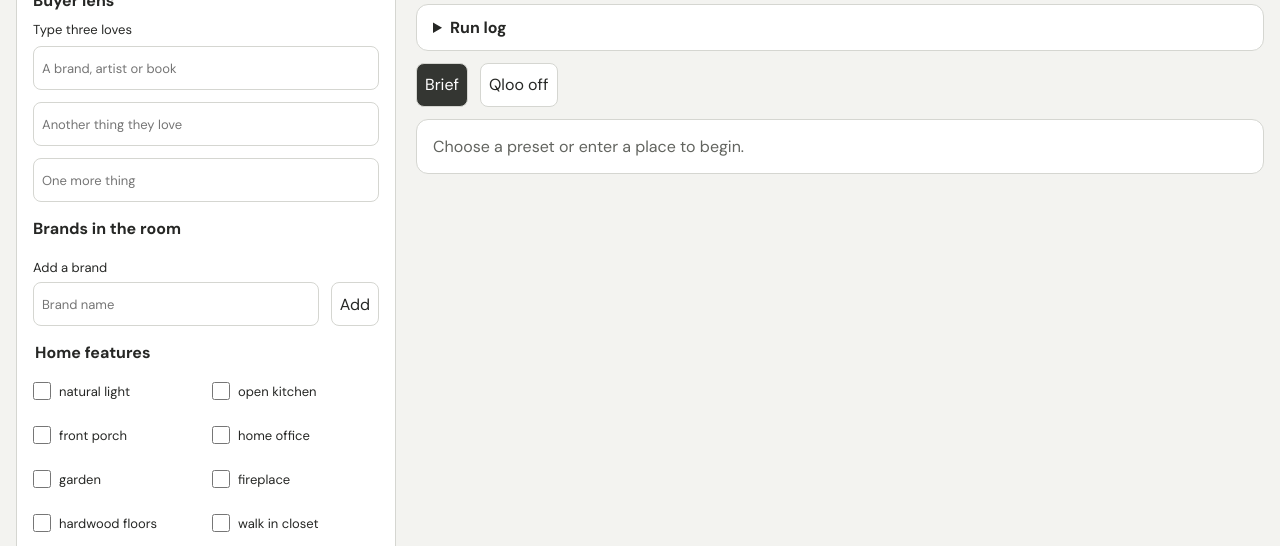
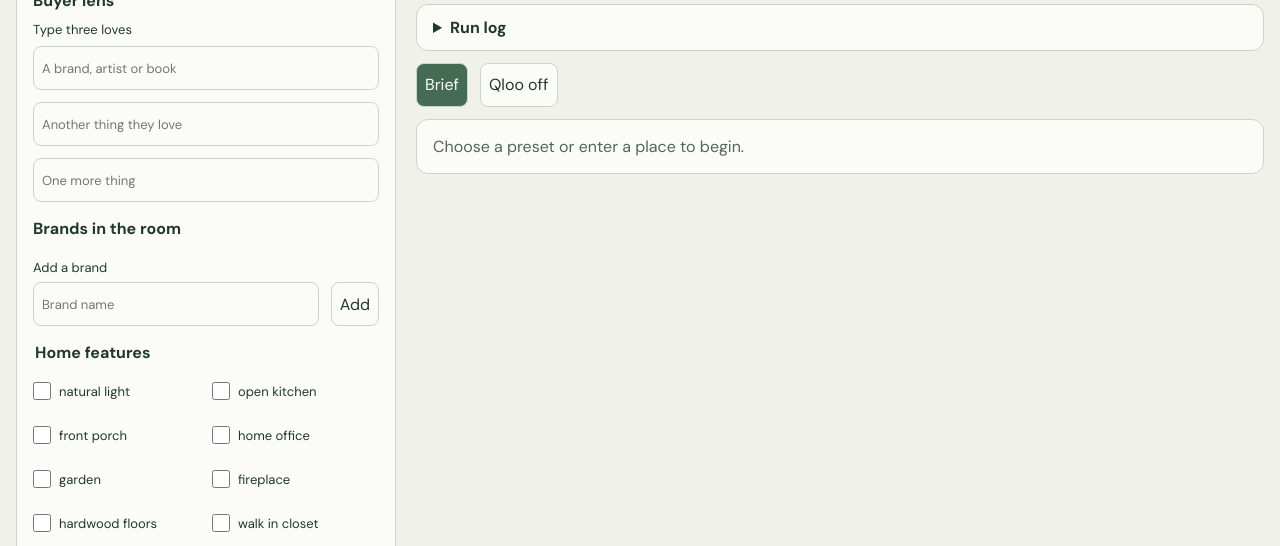
Before and after one commit to Midknight56/listing-lens, a website with bundled scripts: page public/index.html in a window 1280 px wide. Shown: the part 215-761 px from the top of the page. Built offline with nearby package versions, Linux system fonts and the light colour scheme; files whose address does not match are found by name.

Commit message:
Sage is the one theme; palette switch and other palettes removed; art doc

```diff
--- a/public/app.js
+++ b/public/app.js
@@ -24,7 +24,6 @@ const plainView = $('#plain-view');
 const briefView = $('#brief-view');
 const featureNode = $('#feature-list');
 const formDetails = $('#form-details');
-const paletteStyle = $('#palette-style');
 
 const FEATURES = ['natural light', 'open kitchen', 'front porch', 'home office', 'garden', 'fireplace', 'hardwood floors', 'walk in closet', 'updated bath', 'big windows', 'high ceilings', 'patio', 'workshop', 'reading nook'];
 let catalogue = { presets: [], lenses: [], features: FEATURES };
@@ -50,8 +49,6 @@ const localPresets = [
 ];
 const runSteps = ['Plan', 'Buyer', 'Place', 'Sections', 'Room', 'Audit', 'Write'];
 
-const palette = new URLSearchParams(location.search).get('palette');
-if (['linen', 'sage', 'harbour', 'walnut'].includes(palette)) { paletteStyle.href = `/palettes/${palette}.css`; paletteStyle.disabled = false; }
 if (matchMedia('(max-width: 899px)').matches) formDetails.open = false;
 
 function markCustom() { if (selectedPreset || selectedPresetData) { selectedPreset = null; selectedPresetData = null; drawPresets(); } }
--- a/public/index.html
+++ b/public/index.html
@@ -3,13 +3,12 @@
 <head>
   <meta charset="utf-8">
   <meta name="viewport" content="width=device-width, initial-scale=1">
-  <meta name="theme-color" content="#f5f5f3">
+  <meta name="theme-color" content="#f0f1e8">
   <title>Listing Lens</title>
   <link rel="preconnect" href="https://fonts.googleapis.com">
   <link rel="preconnect" href="https://fonts.gstatic.com" crossorigin>
   <link href="https://fonts.googleapis.com/css2?family=DM+Sans:wght@400;500;600;700&family=Fraunces:opsz,wght@9..144,500;9..144,600;9..144,700&display=swap" rel="stylesheet">
   <link rel="stylesheet" href="/theme.css">
-  <link id="palette-style" rel="stylesheet" href="" disabled>
   <link rel="stylesheet" href="/style.css">
   <script type="module" src="/app.js"></script>
 </head>
--- a/public/palettes/harbour.css
+++ /dev/null
@@ -1,5 +0,0 @@
-:root {
-  --ink: #203247; --muted: #536477; --paper: #eef2f4; --surface: #fcfdfe; --line: #ccd5dc; --accent: #9a783c;
-  --keep: #e5eee7; --keep-ink: #28553a; --swap: #f4ecd9; --swap-ink: #745817; --cut: #f3e3e1; --cut-ink: #813e38; --unknown: #eeeeec; --unknown-ink: #424440; --focus: #8a6a32;
-  --font-body: 'DM Sans', Arial, sans-serif; --font-display: 'Fraunces', Georgia, serif;
-}
--- a/public/palettes/linen.css
+++ /dev/null
@@ -1,5 +0,0 @@
-:root {
-  --ink: #302923; --muted: #655d55; --paper: #f4efe8; --surface: #fffdf9; --line: #d9cfc2; --accent: #a84e34;
-  --keep: #e5eee7; --keep-ink: #28553a; --swap: #f4ecd9; --swap-ink: #745817; --cut: #f3e3e1; --cut-ink: #813e38; --unknown: #eeeeec; --unknown-ink: #424440; --focus: #8e472f;
-  --font-body: 'DM Sans', Arial, sans-serif; --font-display: 'Fraunces', Georgia, serif;
-}
--- a/public/palettes/sage.css
+++ /dev/null
@@ -1,5 +0,0 @@
-:root {
-  --ink: #22382e; --muted: #52665b; --paper: #f0f1e8; --surface: #fbfcf7; --line: #cbd4c8; --accent: #456b54;
-  --keep: #e5eee7; --keep-ink: #28553a; --swap: #f4ecd9; --swap-ink: #745817; --cut: #f3e3e1; --cut-ink: #813e38; --unknown: #eeeeec; --unknown-ink: #424440; --focus: #456b54;
-  --font-body: 'DM Sans', Arial, sans-serif; --font-display: 'Fraunces', Georgia, serif;
-}
--- a/public/palettes/walnut.css
+++ /dev/null
@@ -1,5 +0,0 @@
-:root {
-  --ink: #f4ead8; --muted: #c6b79f; --paper: #28231e; --surface: #342d25; --line: #655848; --accent: #d39a43;
-  --keep: #244435; --keep-ink: #b9e0c7; --swap: #544523; --swap-ink: #f0d485; --cut: #552f2d; --cut-ink: #ffc0b8; --unknown: #454039; --unknown-ink: #eee6d8; --focus: #e6b75d;
-  --font-body: 'DM Sans', Arial, sans-serif; --font-display: 'Fraunces', Georgia, serif;
-}
--- a/public/style.css
+++ b/public/style.css
@@ -16,7 +16,7 @@ h1 { max-width: 680px; font: 600 clamp(30px, 4vw, 46px)/1.03 var(--font-display)
 h2 { font-size: 16px; margin-bottom: 10px; }
 h3 { font: 600 19px/1.15 var(--font-display); margin-bottom: 8px; }
 .preset-row { display: grid; grid-template-columns: repeat(3, minmax(0, 1fr)); gap: 12px; }
-.preset-card { min-width: 0; height: auto; min-height: 128px; padding: 14px; text-align: left; border-radius: 12px; background: var(--surface); display: flex; flex-direction: column; align-items: flex-start; gap: 4px; box-shadow: 0 4px 16px #00000008; }
+.preset-card { min-width: 0; height: auto; min-height: 128px; padding: 14px; text-align: left; border-radius: 12px; background: var(--surface); display: flex; flex-direction: column; align-items: flex-start; gap: 4px; box-shadow: 0 4px 16px var(--shadow); }
 .preset-city { font-size: 12px; color: var(--muted); }
 .preset-neighbourhood { font-size: 11px; color: var(--muted); }
 .preset-lens { font: 600 17px/1.15 var(--font-display); margin: 4px 0 1px; }
--- a/public/theme.css
+++ b/public/theme.css
@@ -1,10 +1,14 @@
+/* The one colour and type file. Every screen reads these names; no other file sets a colour.
+   Sage, chosen by the owner on 25 Oct 2026. Contrast against paper or surface: ink 11.03, muted 5.41,
+   white on accent 6.03, keep 7.23, swap 5.66, cut 6.30 (all at or above 4.5). The page's theme-color meta in
+   index.html repeats --paper, because a meta tag cannot read a CSS name. */
 :root {
-  --ink: #262725;
-  --muted: #62645f;
-  --paper: #f3f3f0;
-  --surface: #ffffff;
-  --line: #d5d6d1;
-  --accent: #343632;
+  --ink: #22382e;
+  --muted: #52665b;
+  --paper: #f0f1e8;
+  --surface: #fbfcf7;
+  --line: #cbd4c8;
+  --accent: #456b54;
   --keep: #e5eee7;
   --keep-ink: #28553a;
   --swap: #f4ecd9;
@@ -13,7 +17,8 @@
   --cut-ink: #813e38;
   --unknown: #eeeeec;
   --unknown-ink: #424440;
-  --focus: #555b50;
+  --focus: #456b54;
+  --shadow: #00000008;
   --font-body: 'DM Sans', Arial, sans-serif;
   --font-display: 'Fraunces', Georgia, serif;
 }
```
Also changed, not shown: docs/ART.md (added, +34 -0 lines).
